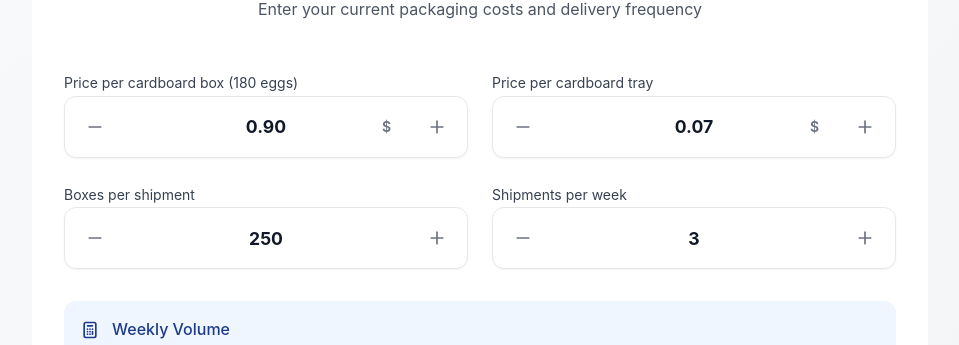
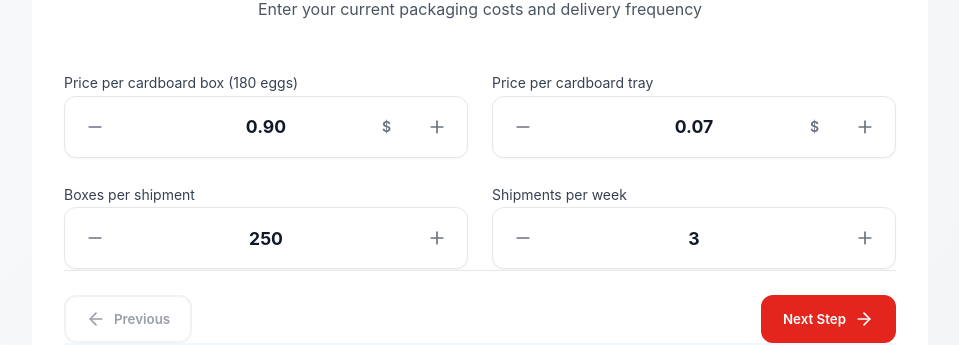
Before and after one commit to lars-daarom/giordano-calculator, a plain HTML site: page index.html in a window 1280 px wide. Shown: the part 457-802 px from the top of the page, without its empty margins (160-1119 px from the left). Drawn offline with Linux system fonts and the light colour scheme.

Commit message:
Fix sticky navigation

```diff
--- a/index.html
+++ b/index.html
@@ -11,7 +11,7 @@
 <div id="ecs-calc">
   <div class="min-h-screen bg-gradient-to-br py-8 px-4">
     <div class="max-w-4xl mx-auto">
-      <div class="bg-white rounded-2xl overflow-hidden">
+      <div class="bg-white rounded-2xl">
         <!-- Header -->
         <div class="bg-gradient-to-r p-6 text-white">
           <div class="flex items-center justify-between">
--- a/styles.css
+++ b/styles.css
@@ -152,7 +152,7 @@
   #ecs-calc .savings-value{font-size:1.5rem;font-weight:800;color:#14532d}
   #ecs-calc .savings-metrics{display:grid;grid-template-columns:repeat(3,1fr);gap:1.5rem}
 
-  #ecs-calc .nav-container{margin-top:35px;padding-top:1.5rem;border-top:1px solid #e5e7eb;position:sticky;bottom:0;background:inherit}
+  #ecs-calc .nav-container{margin-top:35px;padding-top:1.5rem;border-top:1px solid #e5e7eb;position:sticky;bottom:0;background:#fff;z-index:10}
   #ecs-calc .savings-summary{background:linear-gradient(135deg,#f0fdf4 0%,#dcfce7 100%);border:0px;border-radius:1rem;padding:1.5rem;position:relative;overflow:hidden}
   #ecs-calc .savings-summary-header{display:flex;align-items:center;gap:.75rem;margin-bottom:1.25rem;color:#14532d}
   #ecs-calc .savings-summary-title{font-size:1.25rem;font-weight:800;color:#14532d}
```
